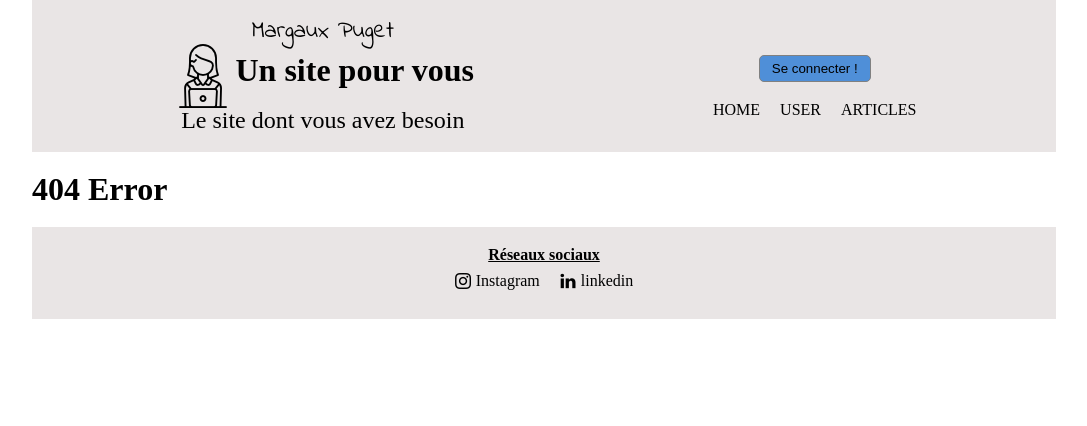
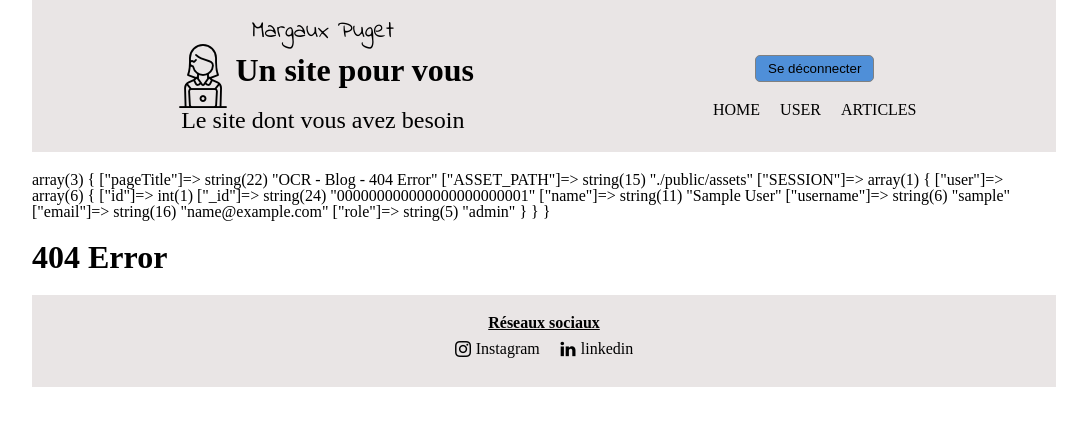
Before and after one commit to MargauxPuget/OCR-BlogPro, a PHP site: page /index.php in a window 1280 px wide. Shown: the top 426 px of the page, without its empty margins (96-1183 px from the left). Run offline with PHP 8.4, Linux system fonts and the light colour scheme; the visitor is signed in with stand-in values (Sample User, id 1); some libraries are stand-ins or nearby versions.

Commit message:
login with session storage

```diff
--- a/app/Repository/UserRepository.php
+++ b/app/Repository/UserRepository.php
@@ -37,6 +37,7 @@ class UserRepository extends AbstractRepository
 
         if (!empty($result)) {
             $user->setId($result->id);
+            $user->setRole($result->role);
             $user->setFirstname($result->firstname);
             $user->setLastname($result->lastname);
             $user->setName();
--- a/app/twig/Twig.php
+++ b/app/twig/Twig.php
@@ -20,6 +20,9 @@ class Twig
         $this->twig->addExtension(new \Twig\Extension\DebugExtension());
         //$this->twig->addExtension(new \App\Libs\twigFiltersExtensions());
 
+        session_start();
+        $this->twig->addGlobal('SESSION', $_SESSION);
+
     }
     public function getTwig()
     {
--- a/index.php
+++ b/index.php
@@ -53,7 +53,6 @@ $router->map(
   ],
   'contactForm' // le nom qu'on donne à notre route (pour $router->generate())
 );
-$router->generate('contactForm');
 
 
 $router->map(
@@ -67,6 +66,19 @@ $router->map(
   'addUser' // le nom qu'on donne à notre route (pour $router->generate())
 );
 $router->generate('addUser');
+
+
+$router->map(
+  'POST',
+  'loginUser', // l'URL de cette route
+  // target :
+  [
+      'action' => 'loginUser', // méthode à appeler
+      'controller' => 'MPuget\blog\Controllers\UserController' // controller concerné
+  ],
+  'loginUser' // le nom qu'on donne à notre route (pour $router->generate())
+);
+$router->generate('loginUser');
 
 
 //* --------------------------
--- a/templates/commons/header.twig
+++ b/templates/commons/header.twig
@@ -7,10 +7,9 @@
 		</div>
 				<span class="header_subtitle">Le site dont vous avez besoin</span>
 	</div>
-
 	<div class="">
 		<div>
-			<button class="js-openPopup btn btn--login" type="submit">Se connecter !</button>
+			<button class="js-openPopup btn btn--login" type="submit">{{ SESSION ? 'Se déconnecter' :'Se connecter !'}}</button>
 		</div>
 		<nav class="navigation">
 			<li>
@@ -27,3 +26,5 @@
 
 
 </header>
+
+{{ dump(_context) }}
--- a/templates/user/loginPopup.twig
+++ b/templates/user/loginPopup.twig
@@ -4,14 +4,14 @@
 
   <h1>Connection</h1>
 
-	<form class="js-popup-form loginPopupForm loginForm" action="" method="post">
+	<form class="js-popup-form loginPopupForm loginForm" action="/loginUser" method="post">
 		<div class="input">
 			<label for="email">Email :</label>
-			<input type="email" name="email" value="">
+			<input type="email" name="email" value="ju.la@puget.com">
 		</div>
 		<div class="input">
 			<label for="password">Mot de passe :</label>
-			<input type="password" name="password">
+			<input type="password" name="password"  value="juju">
 		</div>
 
 		<button class="btn btn--login" type="submit">Connexion</button>
```
Also changed, not shown: app/Controllers/UserController.php (+40 -3 lines).
